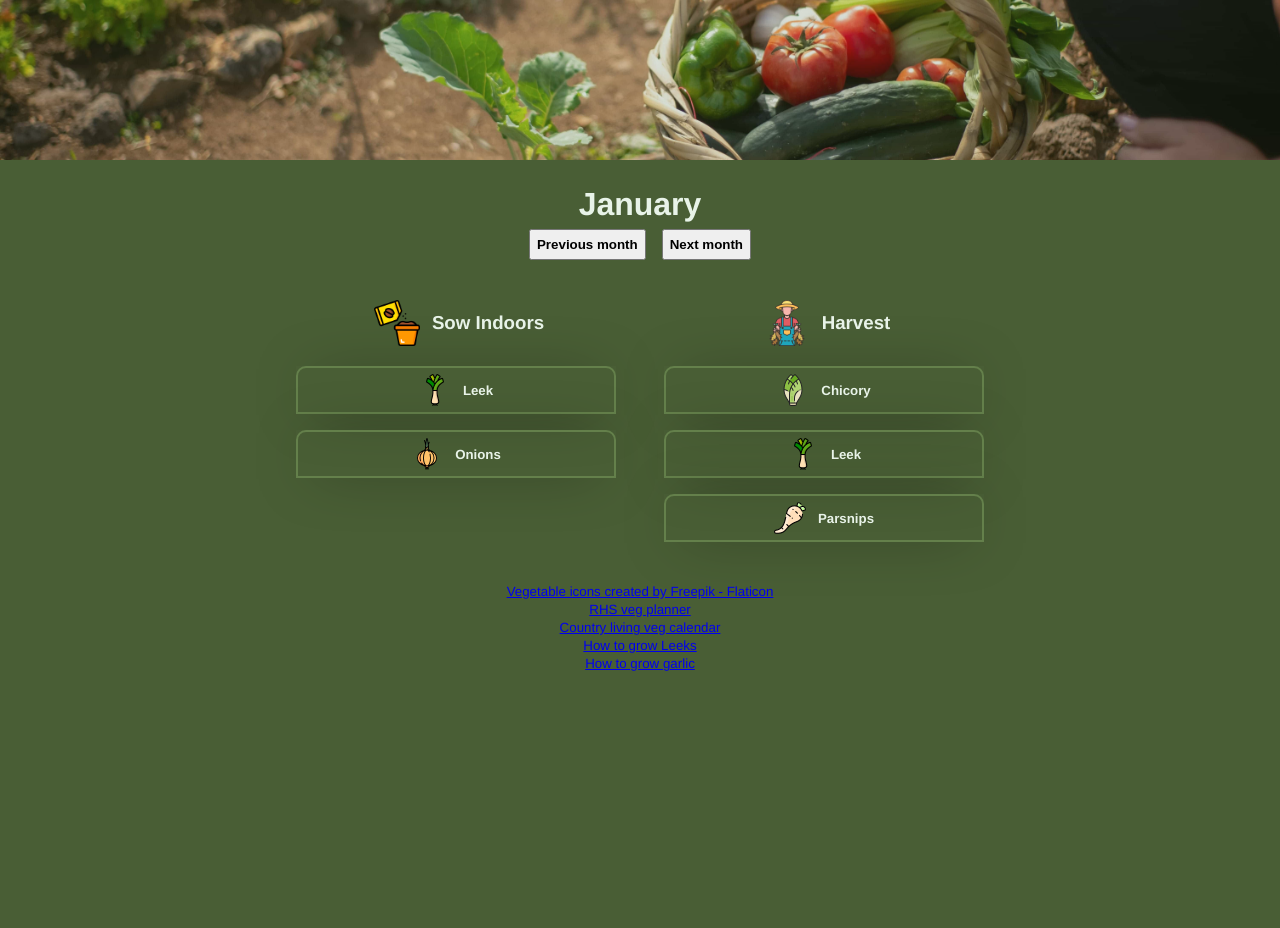
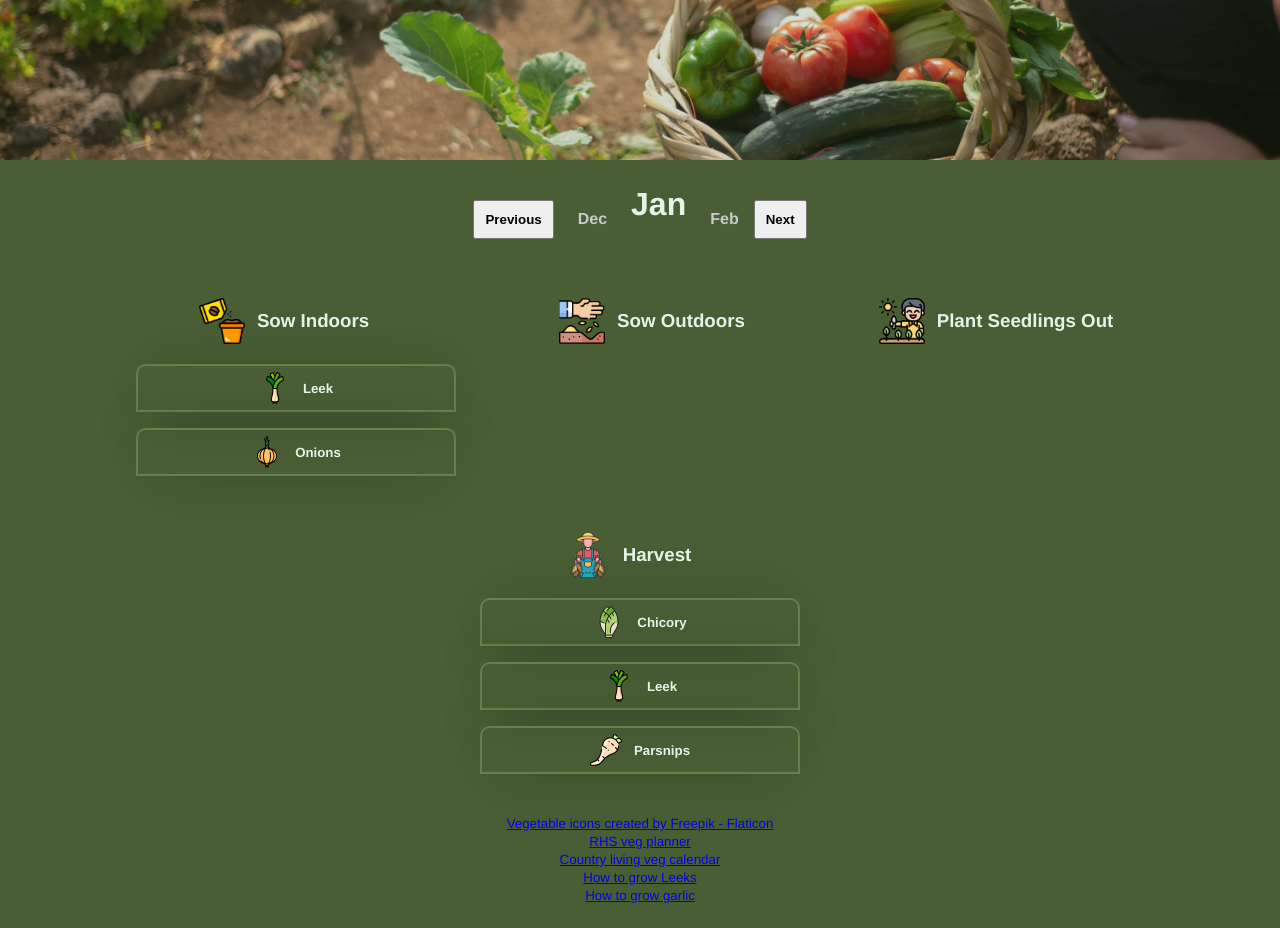
Before and after one commit to liamsain/garden, a Vue app: page / in a window 1280 px wide. Before the commit the page ends 800 px from the top, so only its background shows below. Built offline with nearby package versions, Linux system fonts and the light colour scheme.

Commit message:
update month picker

```diff
--- a/src/components/MonthJob.vue
+++ b/src/components/MonthJob.vue
@@ -28,7 +28,7 @@ const props = defineProps<{
   justify-content: center;
   margin-top: 40px;
   margin-bottom: 20px;
-  margin-left: 6px;
+  width: 320px;
 }
 .month-job__title img {
   margin-right: 12px;
--- a/src/components/MonthJobs.vue
+++ b/src/components/MonthJobs.vue
@@ -8,9 +8,11 @@ import sowOutdoorsImg from '../assets/sow.png';
 import plantOutSeedlingsImg from '../assets/plant-out-seedlings.png';
 import { veg } from '../data/veg';
 import MonthJob from './MonthJob.vue';
+import MonthSpinner from './MonthSpinner.vue';
 const props = defineProps<{
   monthNumber: number
 }>();
+
 const show = ref(true);
 watch(() => props.monthNumber, () => {
   show.value = false;
@@ -46,17 +48,21 @@ const plantingOutSeedlingsForMonth = computed(() =>
 </script>
 <template>
   <div>
-    <h1>{{ format(new Date(2000, monthNumber, 1), 'LLLL') }}</h1>
-    <div class="month-jobs__controls">
+    <MonthSpinner
+      :date="new Date(2000, monthNumber, 1)"
+      @prev="$emit('prev')"
+      @next="$emit('next')"
+    />
+    <!-- <h1>{{ format(new Date(2000, monthNumber, 1), 'LLLL') }}</h1> -->
+    <!-- <div class="month-jobs__controls">
       <div>
         <button @click="$emit('prev')">Previous month</button>
         <button @click="$emit('next')">Next month</button>
       </div>
-    </div>
+    </div> -->
     <transition name="fade" appear>
       <div class="month-jobs__container" v-if="show">
         <MonthJob
-          v-if="sowingIndoorsForMonth.length"
           :img="sowIndoorsImg"
           :vegetables="sowingIndoorsForMonth"
           :jobType="JobType.SowIndoors"
@@ -65,7 +71,6 @@ const plantingOutSeedlingsForMonth = computed(() =>
         />
 
         <MonthJob
-          v-if="sowingOutdoorsForMonth.length"
           :img="sowOutdoorsImg"
           :vegetables="sowingOutdoorsForMonth"
           :jobType="JobType.SowOutdoors"
@@ -74,7 +79,6 @@ const plantingOutSeedlingsForMonth = computed(() =>
         />
 
         <MonthJob
-          v-if="plantingOutSeedlingsForMonth.length"
           :img="plantOutSeedlingsImg"
           :vegetables="plantingOutSeedlingsForMonth"
           :jobType="JobType.PlantOutSeedlings"
@@ -82,7 +86,6 @@ const plantingOutSeedlingsForMonth = computed(() =>
           class="month-jobs__entry"
         />
         <MonthJob
-          v-if="harvestForMonth.length"
           :img="harvesterImg"
           :vegetables="harvestForMonth"
           :jobType="JobType.Harvest"
@@ -108,7 +111,7 @@ const plantingOutSeedlingsForMonth = computed(() =>
 .month-jobs__controls button {
   margin: 0 8px 0 8px;
   padding: 6px;
-  font-weight:bolder;
+  font-weight: bolder;
 }
 .month-jobs__controls button:hover {
   cursor: pointer;
--- /dev/null
+++ b/src/components/MonthSpinner.vue
@@ -0,0 +1,51 @@
+<script setup lang="ts">
+import { format, addMonths } from 'date-fns';
+import { computed } from 'vue';
+const props = defineProps<{
+  date: Date
+}>();
+const months = computed(() =>
+  [
+    addMonths(props.date, -1),
+    props.date,
+    addMonths(props.date, 1)
+  ]
+);
+
+</script>
+<template>
+  <div class="month-spinner">
+    <button @click="$emit('prev')">
+      <strong>Previous</strong>
+    </button>
+    <div style="display: flex;width: 200px;">
+      <h4 class="no-select" @click="$emit('prev')">{{ format(months[0], 'MMM') }}</h4>
+      <h1>{{ format(months[1], 'MMM') }}</h1>
+      <h4 class="no-select" @click="$emit('next')">{{ format(months[2], 'MMM') }}</h4>
+    </div>
+    <button @click="$emit('next')">
+      <strong>Next</strong>
+    </button>
+  </div>
+</template>
+<style>
+.month-spinner {
+  display: flex;
+  justify-content: center;
+  align-items: center;
+}
+.month-spinner h4,
+h2 {
+  padding: 24px;
+}
+.month-spinner h4 {
+  color: rgb(202, 202, 202);
+  cursor: pointer;
+}
+.month-spinner button {
+  /* height: 32px; */
+  padding: 10px;
+  font-weight: bolder;
+  cursor: pointer;
+}
+</style>
```
